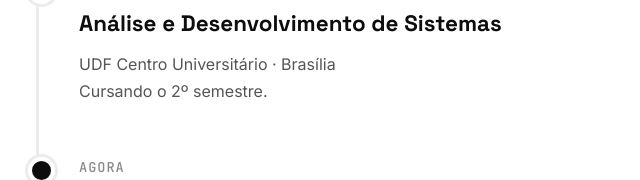
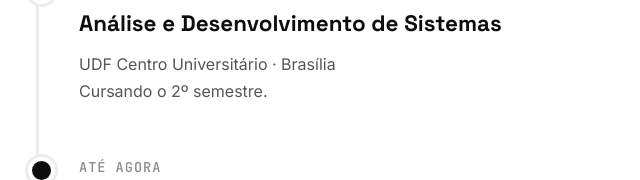
Before and after one commit to guilhermenunes-jpn/portfolio, a plain HTML site: page index.html in a window 1280 px wide. Shown: the part 4768-4948 px from the top of the page, 224-864 px from the left. Drawn offline with Linux system fonts and the light colour scheme.

Commit message:
Ajusta rótulo da linha do tempo

```diff
--- a/index.html
+++ b/index.html
@@ -166,7 +166,7 @@
           <p>Cursando o 2º semestre.</p>
         </li>
         <li>
-          <span class="quando">Agora</span>
+          <span class="quando">Até agora</span>
           <h3>O que já estudei no curso</h3>
           <ul class="skills">
             <li>Desenvolvimento Front-end para Web</li>
```
